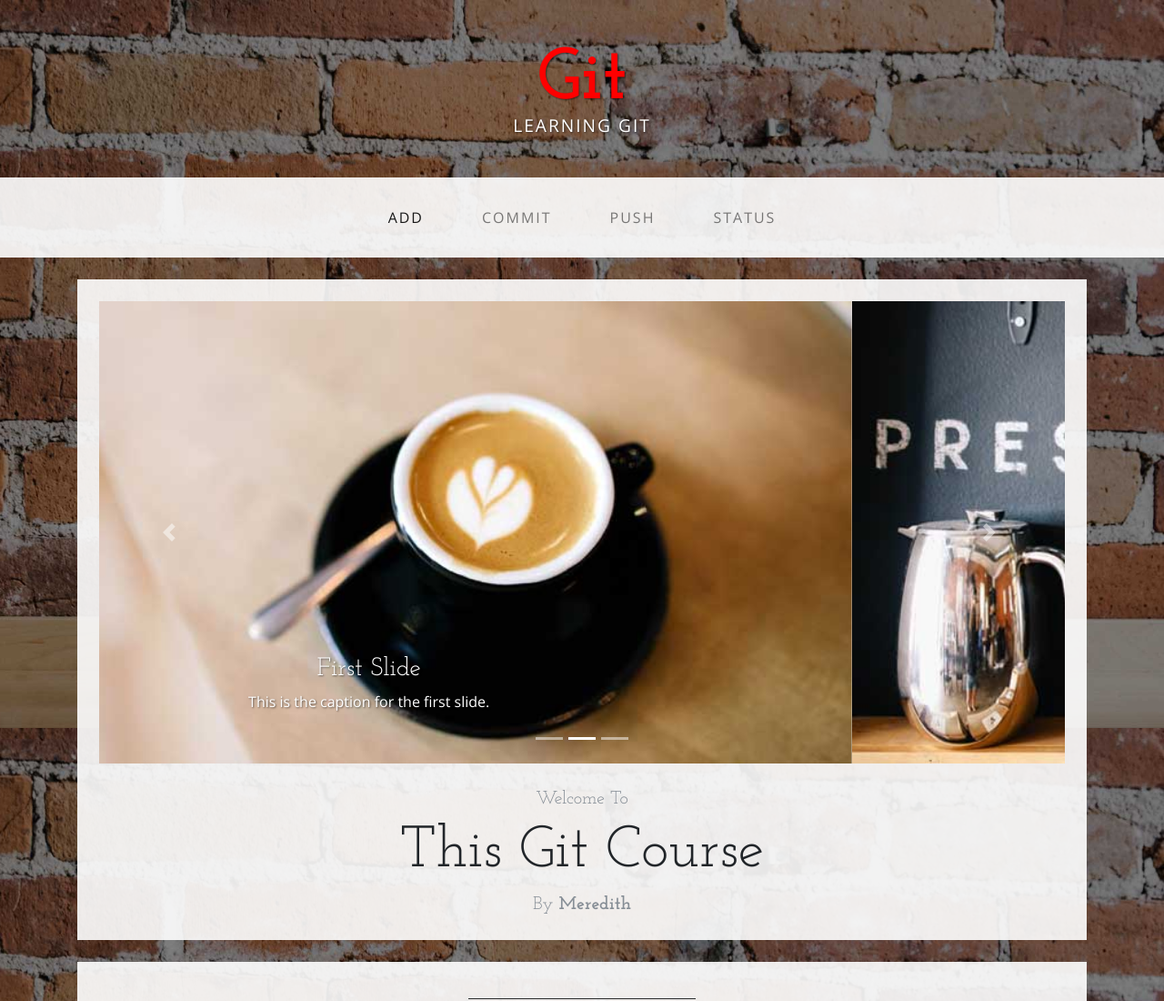
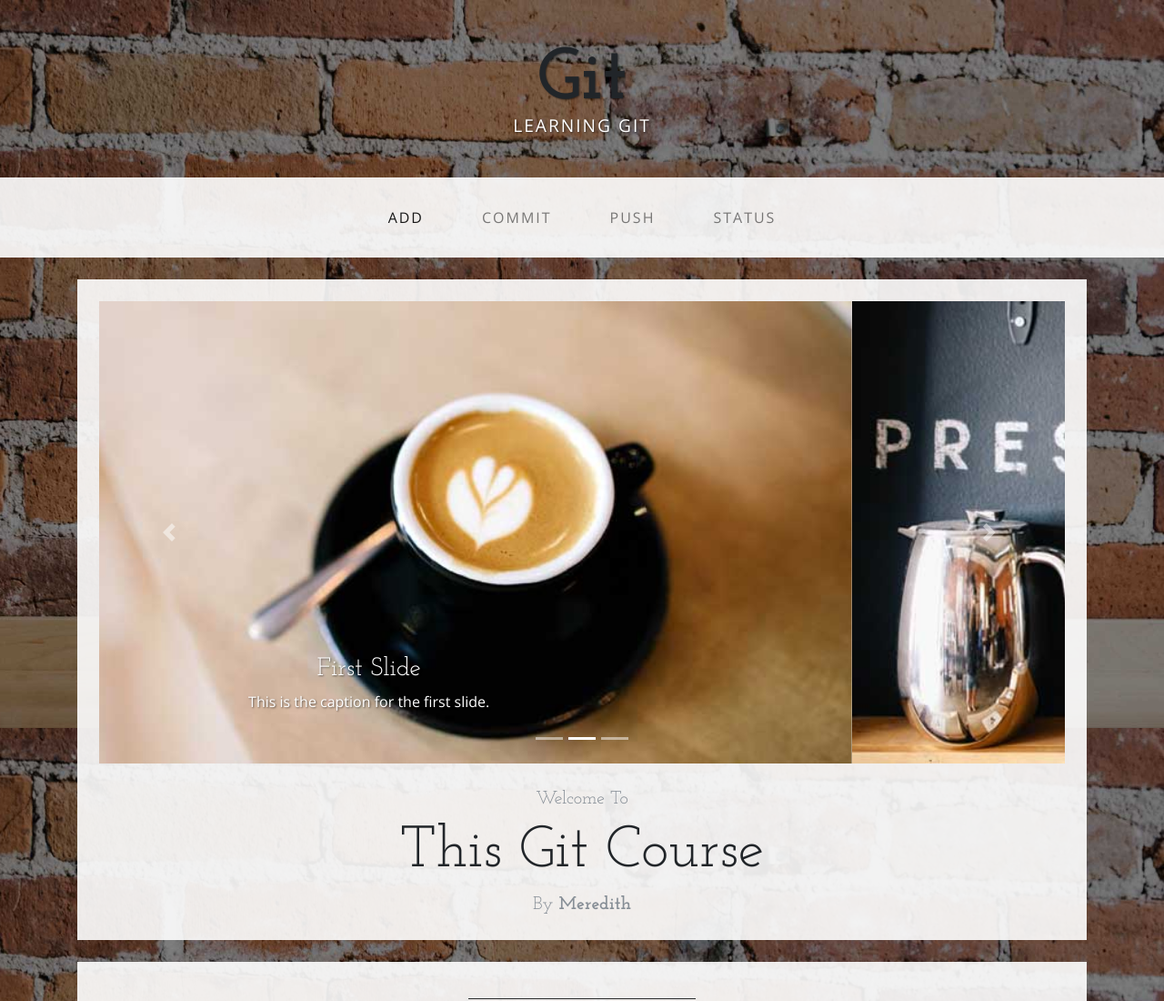
Before and after one commit to icehouze/Learning-Git, a website: page index.html in a window 1280 px wide. Shown: the top 1100 px of the page at 91% size. Drawn offline with nearby package versions, Linux system fonts and the light colour scheme.

Commit message:
changed color to a dark gray

```diff
--- a/css/business-casual.css
+++ b/css/business-casual.css
@@ -65,5 +65,5 @@ hr.divider {
   pointer-events: auto;
 }
 .brand {
-  color: #FF0000;
+  color: #FAB111C;
 }
```
